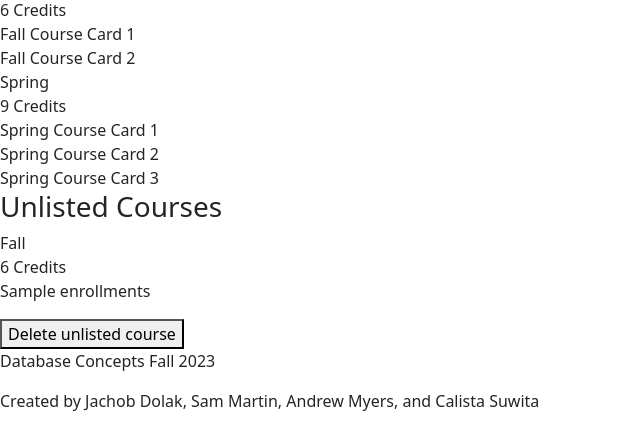
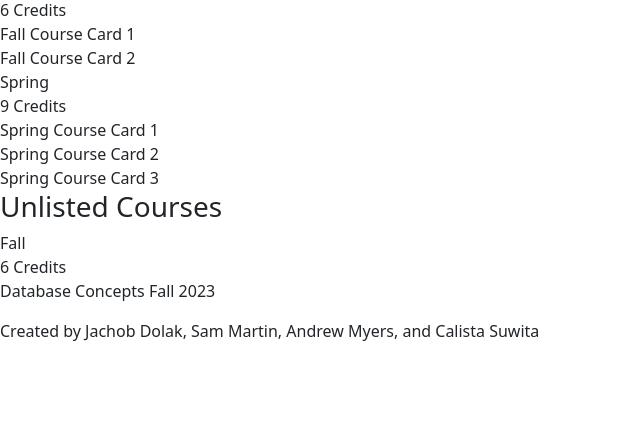
Before and after one commit to jdolak/plnd4u, a Flask app: template templates/plan.html in a window 1280 px wide. Shown: the part 1517-1946 px from the top of the page, without its empty margins (0-640 px from the left). After the commit the page ends 1858 px from the top, so only its background shows below. Run offline with Flask 3, Linux system fonts and the light colour scheme; the template is opened without the code that fills it: most values are stand-ins (such as "Sample title", 1, 10 or a date in 2020); parts of the project's set-up code (start-up, migrations or seed data) failed here and were passed over.

Commit message:
remove enrollment list

```diff
--- a/templates/plan.html
+++ b/templates/plan.html
@@ -178,12 +178,7 @@
             </div>
         </div>
 
-
-        <div id="unlisted-course-output">
-            <p>{{ enrollments }}</p>
-        </div>
-
-        <button onclick="courseDel()">Delete unlisted course</button>
+        <!-- <button onclick="courseDel()">Delete unlisted course</button> -->
     </section>
 
 
```
